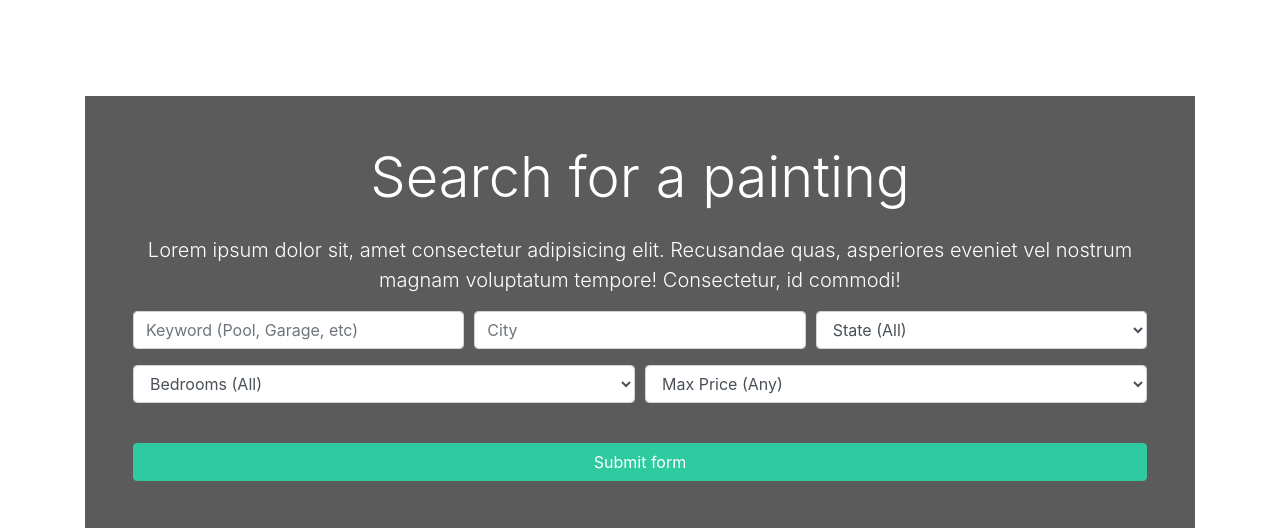
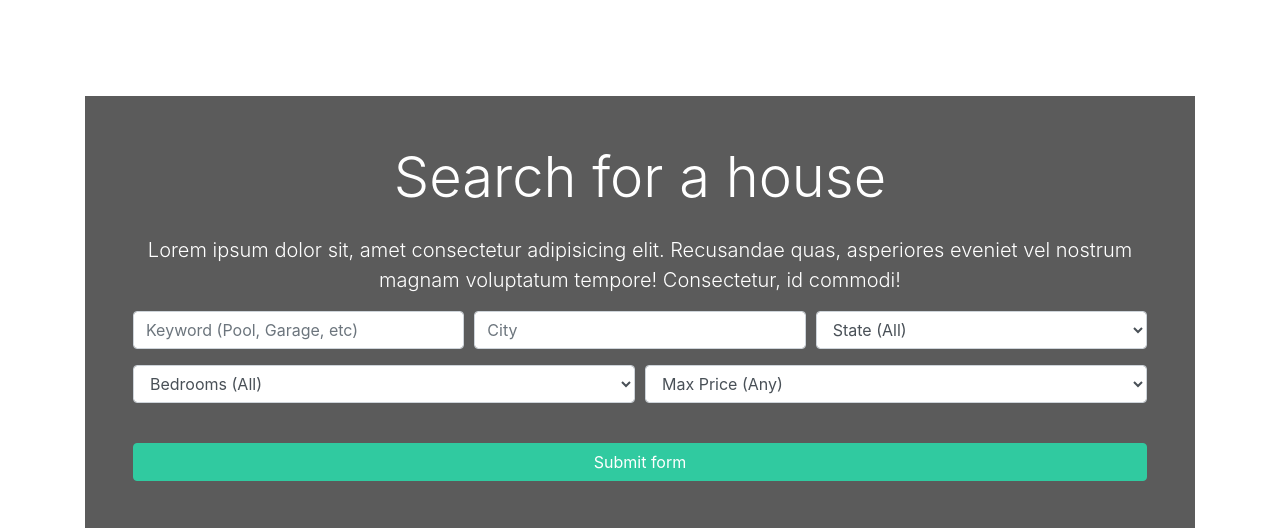
Before and after one commit to Alan-Greene/Django-home_project, a Django app: page / in a window 1280 px wide. Shown: the part 128-656 px from the top of the page. Run offline with Django 3.2, Linux system fonts and the light colour scheme; some libraries are stand-ins or nearby versions.

Commit message:
updated the index page

```diff
--- a/templates/pages/index.html
+++ b/templates/pages/index.html
@@ -7,7 +7,7 @@
           <div class="home-search p-5">
             <div class="overlay p-5">
               <h1 class="display-4 mb-4">
-                Search for a painting
+                Search for a house
               </h1>
               <p class="lead">Lorem ipsum dolor sit, amet consectetur adipisicing elit. Recusandae quas, asperiores eveniet vel nostrum magnam
                 voluptatum tempore! Consectetur, id commodi!</p>
```
